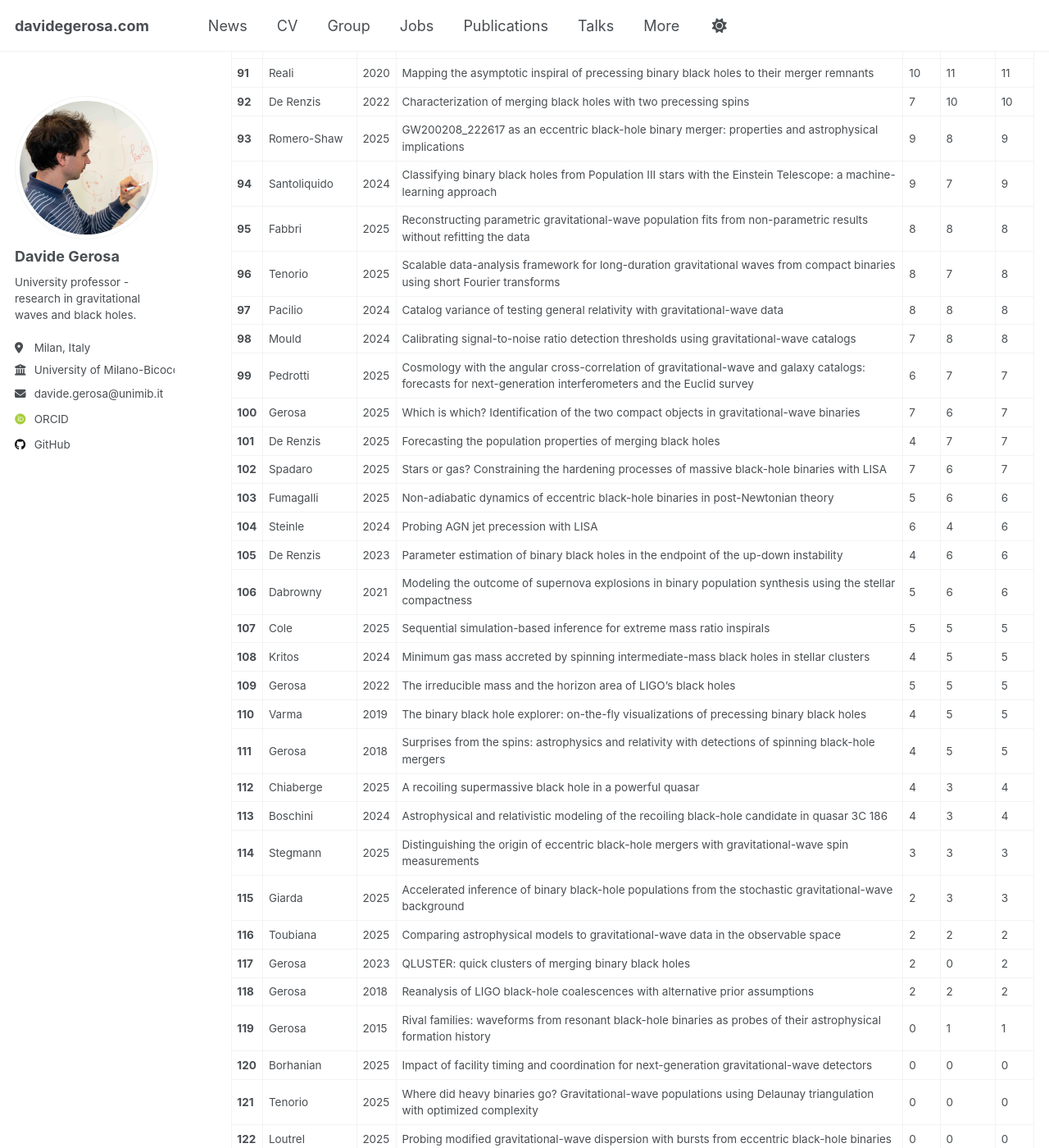
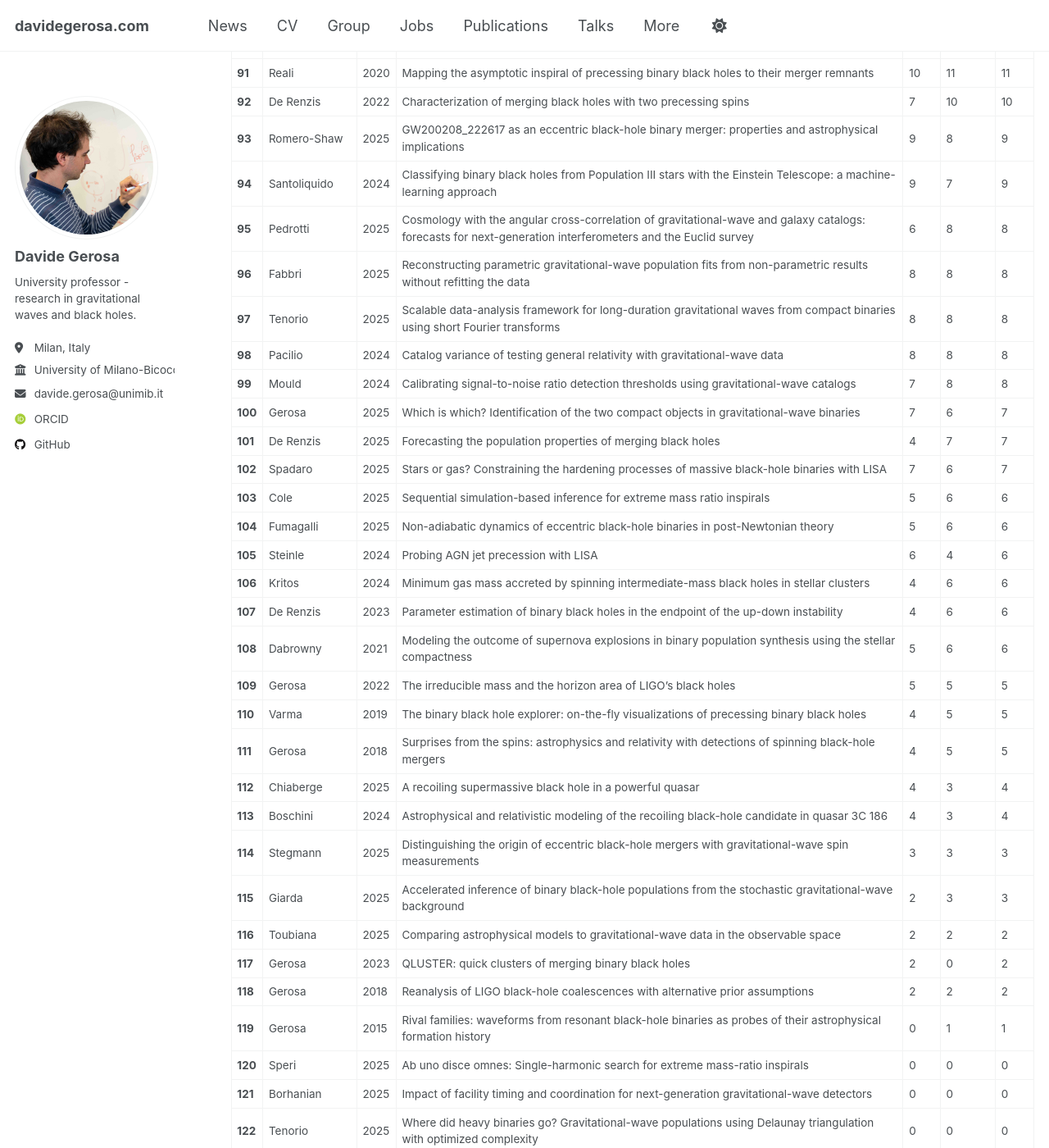
Before and after one commit to dgerosa/website, a Jekyll site: the page built from _pages/citations.md, in a window 1280 px wide and 1400 px high, scrolled down 4112 px. Shown: the whole window at 82% size. Built offline with Jekyll 4.4.1, drawn with Linux system fonts in a browser that asks for light colours; some web fonts are replaced; some of the changed text lies outside the part shown.

Commit message:
Website update from workflow

```diff
--- a/_pages/_citations.md
+++ b/_pages/_citations.md
@@ -103,20 +103,20 @@
 | **92** | De Renzis | 2022 | Characterization of merging black holes with two precessing spins | 7 | 10 | 10 |
 | **93** | Romero-Shaw | 2025 | GW200208_222617 as an eccentric black-hole binary merger: properties and astrophysical implications | 9 | 8 | 9 |
 | **94** | Santoliquido | 2024 | Classifying binary black holes from Population III stars with the Einstein Telescope: a machine-learning approach | 9 | 7 | 9 |
-| **95** | Fabbri | 2025 | Reconstructing parametric gravitational-wave population fits from non-parametric results without refitting the data | 8 | 8 | 8 |
-| **96** | Tenorio | 2025 | Scalable data-analysis framework for long-duration gravitational waves from compact binaries using short Fourier transforms | 8 | 7 | 8 |
-| **97** | Pacilio | 2024 | Catalog variance of testing general relativity with gravitational-wave data | 8 | 8 | 8 |
-| **98** | Mould | 2024 | Calibrating signal-to-noise ratio detection thresholds using gravitational-wave catalogs | 7 | 8 | 8 |
-| **99** | Pedrotti | 2025 | Cosmology with the angular cross-correlation of gravitational-wave and galaxy catalogs: forecasts for next-generation interferometers and the Euclid survey | 6 | 7 | 7 |
+| **95** | Pedrotti | 2025 | Cosmology with the angular cross-correlation of gravitational-wave and galaxy catalogs: forecasts for next-generation interferometers and the Euclid survey | 6 | 8 | 8 |
+| **96** | Fabbri | 2025 | Reconstructing parametric gravitational-wave population fits from non-parametric results without refitting the data | 8 | 8 | 8 |
+| **97** | Tenorio | 2025 | Scalable data-analysis framework for long-duration gravitational waves from compact binaries using short Fourier transforms | 8 | 8 | 8 |
+| **98** | Pacilio | 2024 | Catalog variance of testing general relativity with gravitational-wave data | 8 | 8 | 8 |
+| **99** | Mould | 2024 | Calibrating signal-to-noise ratio detection thresholds using gravitational-wave catalogs | 7 | 8 | 8 |
 | **100** | Gerosa | 2025 | Which is which? Identification of the two compact objects in gravitational-wave binaries | 7 | 6 | 7 |
 | **101** | De Renzis | 2025 | Forecasting the population properties of merging black holes | 4 | 7 | 7 |
 | **102** | Spadaro | 2025 | Stars or gas? Constraining the hardening processes of massive black-hole binaries with LISA | 7 | 6 | 7 |
-| **103** | Fumagalli | 2025 | Non-adiabatic dynamics of eccentric black-hole binaries in post-Newtonian theory | 5 | 6 | 6 |
-| **104** | Steinle | 2024 | Probing AGN jet precession with LISA | 6 | 4 | 6 |
-| **105** | De Renzis | 2023 | Parameter estimation of binary black holes in the endpoint of the up-down instability | 4 | 6 | 6 |
-| **106** | Dabrowny | 2021 | Modeling the outcome of supernova explosions in binary population synthesis using the stellar compactness | 5 | 6 | 6 |
-| **107** | Cole | 2025 | Sequential simulation-based inference for extreme mass ratio inspirals | 5 | 5 | 5 |
-| **108** | Kritos | 2024 | Minimum gas mass accreted by spinning intermediate-mass black holes in stellar clusters | 4 | 5 | 5 |
+| **103** | Cole | 2025 | Sequential simulation-based inference for extreme mass ratio inspirals | 5 | 6 | 6 |
+| **104** | Fumagalli | 2025 | Non-adiabatic dynamics of eccentric black-hole binaries in post-Newtonian theory | 5 | 6 | 6 |
+| **105** | Steinle | 2024 | Probing AGN jet precession with LISA | 6 | 4 | 6 |
+| **106** | Kritos | 2024 | Minimum gas mass accreted by spinning intermediate-mass black holes in stellar clusters | 4 | 6 | 6 |
+| **107** | De Renzis | 2023 | Parameter estimation of binary black holes in the endpoint of the up-down instability | 4 | 6 | 6 |
+| **108** | Dabrowny | 2021 | Modeling the outcome of supernova explosions in binary population synthesis using the stellar compactness | 5 | 6 | 6 |
 | **109** | Gerosa | 2022 | The irreducible mass and the horizon area of LIGO's black holes | 5 | 5 | 5 |
 | **110** | Varma | 2019 | The binary black hole explorer: on-the-fly visualizations of precessing binary black holes | 4 | 5 | 5 |
 | **111** | Gerosa | 2018 | Surprises from the spins: astrophysics and relativity with detections of spinning black-hole mergers | 4 | 5 | 5 |
@@ -128,15 +128,16 @@
 | **117** | Gerosa | 2023 | QLUSTER: quick clusters of merging binary black holes | 2 | 0 | 2 |
 | **118** | Gerosa | 2018 | Reanalysis of LIGO black-hole coalescences with alternative prior assumptions | 2 | 2 | 2 |
 | **119** | Gerosa | 2015 | Rival families: waveforms from resonant black-hole binaries as probes of their astrophysical formation history | 0 | 1 | 1 |
-| **120** | Borhanian | 2025 | Impact of facility timing and coordination for next-generation gravitational-wave detectors | 0 | 0 | 0 |
-| **121** | Tenorio | 2025 | Where did heavy binaries go? Gravitational-wave populations using Delaunay triangulation with optimized complexity | 0 | 0 | 0 |
-| **122** | Loutrel | 2025 | Probing modified gravitational-wave dispersion with bursts from eccentric black-hole binaries | 0 | 0 | 0 |
-| **123** | Tornotti | 2025 | Bayesian luminosity function estimation in multidepth datasets with selection effects: a case study for $$3<z<5$$ Ly$$\alpha$$ emitters | 0 | 0 | 0 |
-| **124** | Boschini | 2025 | “LHS in LHS”: a new expansion strategy for Latin hypercube sampling in simulation design | 0 | 0 | 0 |
-| **125** | Fumagalli | 2025 | PRECESSION 2.1: black-hole binary spin precession on eccentric orbits | 0 | 0 | 0 |
-| **126** | Gerosa | 2025 | Coincident morphological transitions in precessing black-hole binaries | 0 | 0 | 0 |
-| **127** | Gerosa | 2016 | Source modelling at the dawn of gravitational-wave astronomy | 0 | 0 | 0 |
-| **128** | Gerosa | 2014 | Spin alignment effects in black hole binaries | 0 | 0 | 0 |
+| **120** | Speri | 2025 | Ab uno disce omnes: Single-harmonic search for extreme mass-ratio inspirals | 0 | 0 | 0 |
+| **121** | Borhanian | 2025 | Impact of facility timing and coordination for next-generation gravitational-wave detectors | 0 | 0 | 0 |
+| **122** | Tenorio | 2025 | Where did heavy binaries go? Gravitational-wave populations using Delaunay triangulation with optimized complexity | 0 | 0 | 0 |
+| **123** | Loutrel | 2025 | Probing modified gravitational-wave dispersion with bursts from eccentric black-hole binaries | 0 | 0 | 0 |
+| **124** | Tornotti | 2025 | Bayesian luminosity function estimation in multidepth datasets with selection effects: a case study for $$3<z<5$$ Ly$$\alpha$$ emitters | 0 | 0 | 0 |
+| **125** | Boschini | 2025 | “LHS in LHS”: a new expansion strategy for Latin hypercube sampling in simulation design | 0 | 0 | 0 |
+| **126** | Fumagalli | 2025 | PRECESSION 2.1: black-hole binary spin precession on eccentric orbits | 0 | 0 | 0 |
+| **127** | Gerosa | 2025 | Coincident morphological transitions in precessing black-hole binaries | 0 | 0 | 0 |
+| **128** | Gerosa | 2016 | Source modelling at the dawn of gravitational-wave astronomy | 0 | 0 | 0 |
+| **129** | Gerosa | 2014 | Spin alignment effects in black hole binaries | 0 | 0 | 0 |
 
 ## Papers per year
 
```
Also changed, not shown: other parts of _pages/_citations.md (+12 -12 lines), _pages/_group.md (+1 -1 lines), _pages/_publications.md (+7 -2 lines), _pages/_talks.md (+1 -1 lines).
